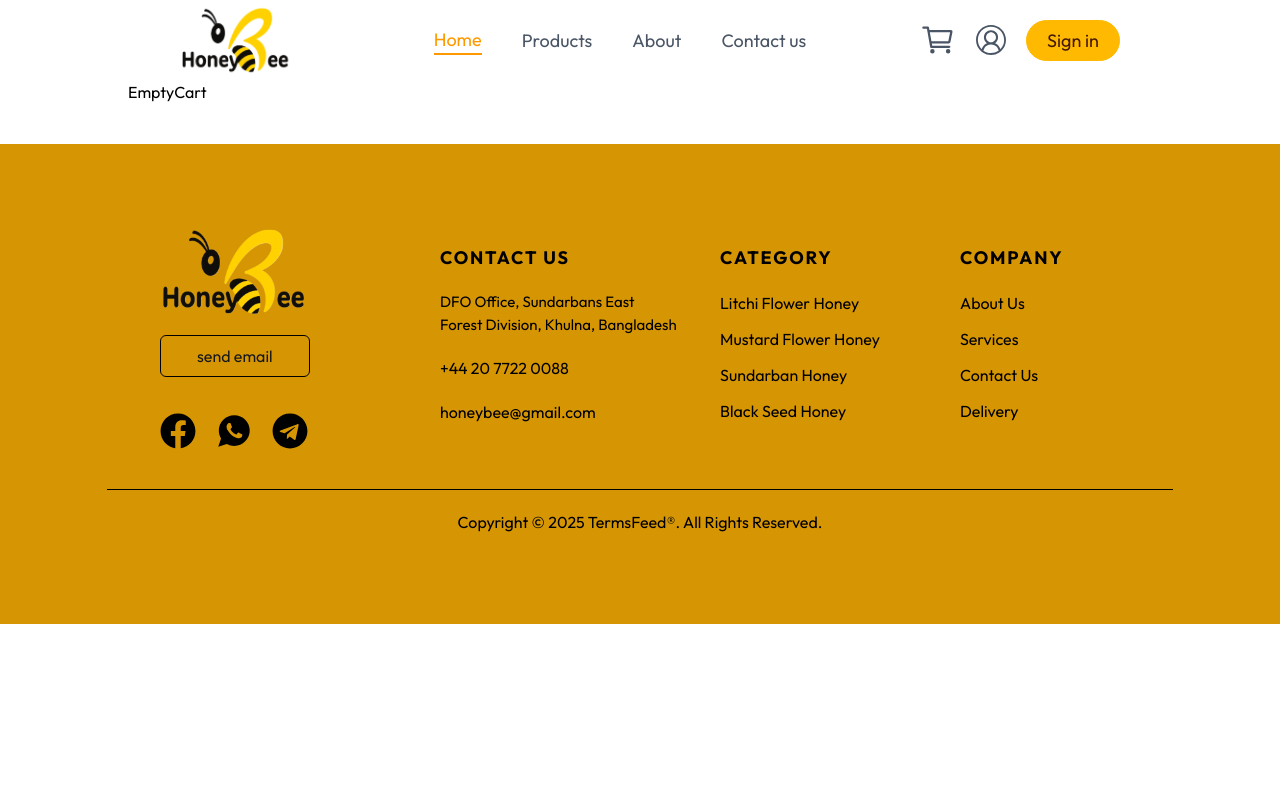
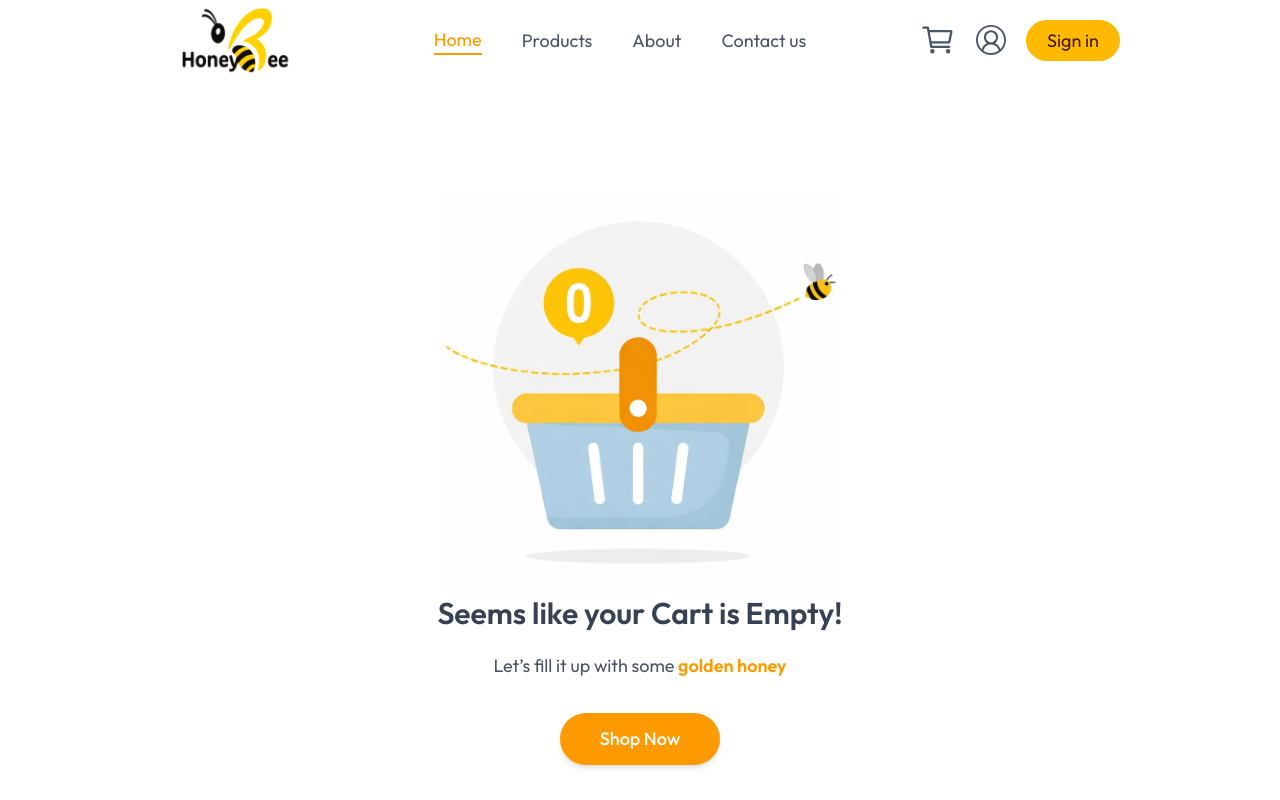
Before and after one commit to NusfaJahan61/Honey-Bee, a React (Vite) app: page /cart in a window 1280 px wide. Shown: the top 800 px of the page. Built offline with nearby package versions, Linux system fonts and the light colour scheme.

Commit message:
Empty Cart added

```diff
--- a/src/assets/assets.js
+++ b/src/assets/assets.js
@@ -16,6 +16,7 @@ import honeyDrop from './honeyDrop.jpg'
 import app_store from './app_store.png'
 import play_store from './play_store.png'
 import bee from './favicon.png'
+import emptyCart from './emptyCart.jpg'
 
 // Nuts image:
 import nuts1 from './nuts1.jpg'
@@ -89,6 +90,7 @@ export const assets = {
   app_store,
   play_store,
   bee,
+  emptyCart,
 }
 
 export const category_list = [
--- a/src/components/EmptyCart/EmptyCart.jsx
+++ b/src/components/EmptyCart/EmptyCart.jsx
@@ -1,8 +1,26 @@
-import React from 'react'
+import React, { useContext } from 'react'
+import { assets } from '../../assets/assets'
+import { Link } from 'react-router-dom'
+import { StoreContext } from '../../StoreContext/StoreContext'
 
 const EmptyCart = () => {
+
+  const { setNav } = useContext(StoreContext)
+
   return (
-    <div>EmptyCart</div>
+    <div className="min-h-screen flex flex-col items-center justify-center px-4 py-10">
+      <img className='size-100' src={assets.emptyCart} alt="emptycart" />
+      <h1 className='text-3xl text-gray-700 font-semibold mb-5 ' >Seems like your Cart is Empty! </h1>
+      <p className="text-gray-600 text-lg leading-relaxed mb-8 px-2">
+        Let’s fill it up with some
+        <span className="text-amber-500 font-semibold"> golden honey</span>
+      </p>
+      <Link to="/products">
+        <button onClick={() => setNav("Products")} className="bg-amber-500 hover:bg-amber-600 text-white px-10 py-3 rounded-full text-lg font-medium shadow-md transition-all duration-300 hover:scale-105">
+          Shop Now
+        </button>
+      </Link>
+    </div>
   )
 }
 
--- a/src/components/Navbar/Navbar.jsx
+++ b/src/components/Navbar/Navbar.jsx
@@ -55,7 +55,3 @@ const Navbar = ({ setShowLogin, setShowContact }) => {
 }
 
 export default Navbar
-
-
-// hey bestie, can you make me a cart page according to my preference?
-// can you make a empty cart page with a cute bee image and a message that says "Seems like your cart is empty, let's fill it up with some honey!"?
```
Also changed, not shown: src/assets/emptyCart.jpg (added).
